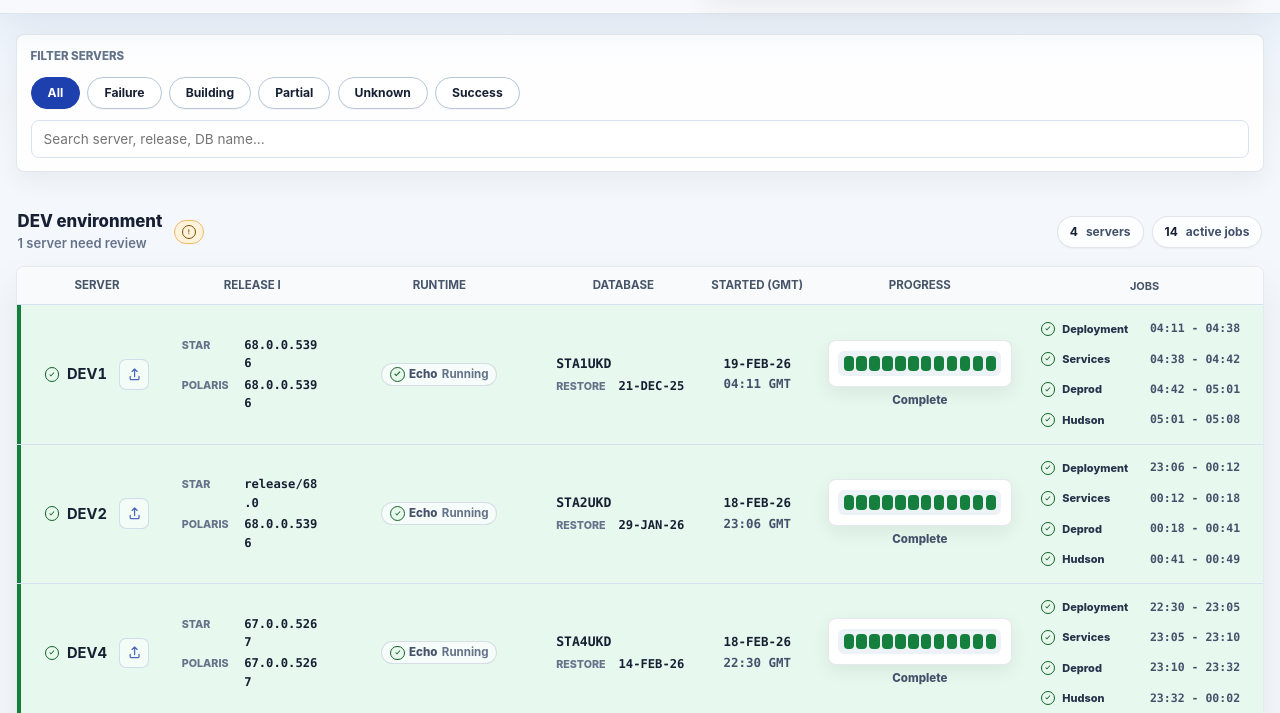
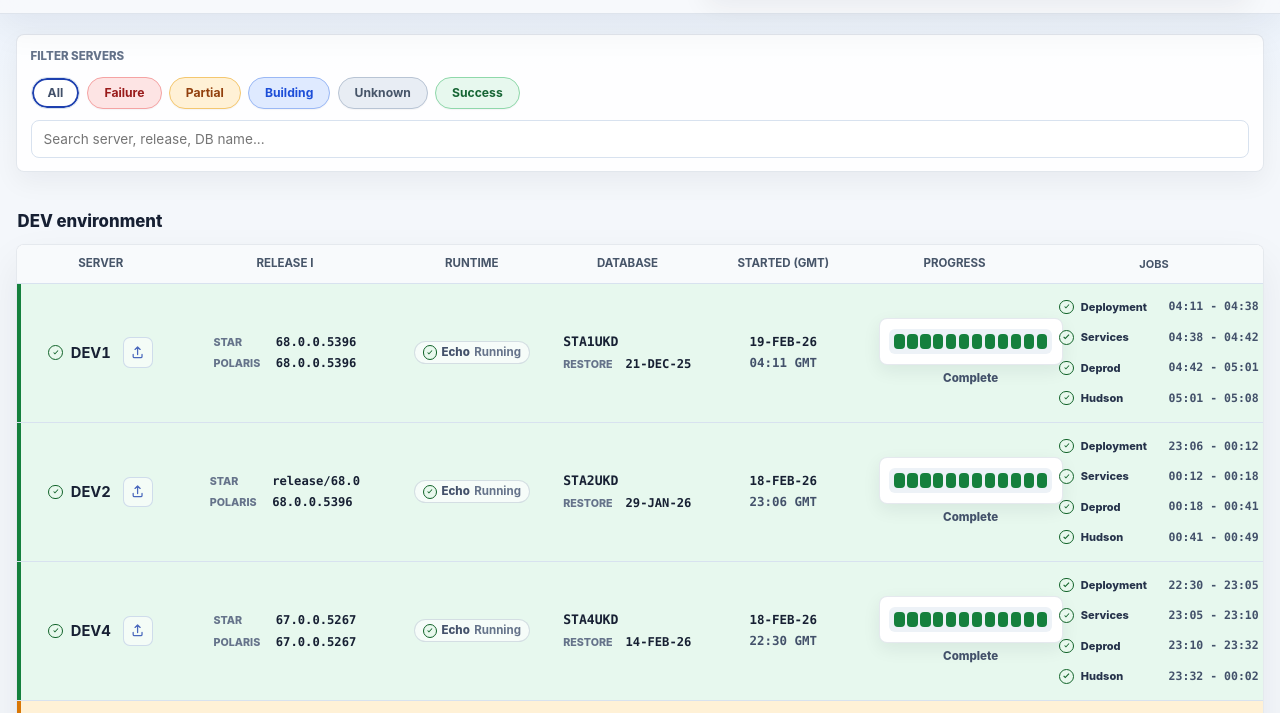
Before and after one commit to Nielk74/ihatefront, a website: page index.html in a window 1280 px wide. Shown: the part 155-868 px from the top of the page. Drawn offline with Linux system fonts and the light colour scheme.

Commit message:
Refine deployment dashboard header filters

```diff
--- a/index.html
+++ b/index.html
@@ -195,16 +195,52 @@
 
         .ops-filter-btn {
             min-height: 2rem;
+            --ih-btn-bg: var(--ops-filter-bg, #ffffff);
+            --ih-btn-border: var(--ops-filter-border, var(--ih-border));
+            --ih-btn-color: var(--ops-filter-color, var(--ih-muted-strong));
+            --ih-btn-hover: var(--ops-filter-hover, var(--ops-filter-bg, #f8fafc));
             border-radius: 999px;
             font-size: 0.76rem;
             font-weight: 750;
         }
 
+        .ops-filter-btn[data-status-filter="success"] {
+            --ops-filter-bg: #e7f8ee;
+            --ops-filter-border: #8fd8aa;
+            --ops-filter-color: #166534;
+            --ops-filter-hover: #d7f2e2;
+        }
+
+        .ops-filter-btn[data-status-filter="partial"] {
+            --ops-filter-bg: #fff1d6;
+            --ops-filter-border: #f4c76f;
+            --ops-filter-color: #92400e;
+            --ops-filter-hover: #ffe8bd;
+        }
+
+        .ops-filter-btn[data-status-filter="building"] {
+            --ops-filter-bg: #dfeaff;
+            --ops-filter-border: #9ab8f5;
+            --ops-filter-color: #1d4ed8;
+            --ops-filter-hover: #d2e1ff;
+        }
+
+        .ops-filter-btn[data-status-filter="failure"] {
+            --ops-filter-bg: #fde4e4;
+            --ops-filter-border: #f5a3a3;
+            --ops-filter-color: #991b1b;
+            --ops-filter-hover: #fbd2d2;
+        }
+
+        .ops-filter-btn[data-status-filter="unknown"] {
+            --ops-filter-bg: #e8edf4;
+            --ops-filter-border: #b8c4d4;
+            --ops-filter-color: #475569;
+            --ops-filter-hover: #dde5ef;
+        }
+
         .ops-filter-btn[aria-pressed="true"] {
-            --ih-btn-bg: var(--ih-primary);
-            --ih-btn-border: var(--ih-primary);
-            --ih-btn-color: #ffffff;
-            --ih-btn-hover: #1d4ed8;
+            box-shadow: inset 0 0 0 2px var(--ops-filter-color, var(--ih-primary));
         }
 
         .ops-search {
@@ -244,13 +280,6 @@
             font-weight: 800;
         }
 
-        .ops-env-subtitle {
-            margin: 0.15rem 0 0;
-            color: var(--ih-muted);
-            font-size: 0.8125rem;
-            font-weight: 600;
-        }
-
         .ops-deploy-summary {
             display: grid;
             gap: 0.35rem;
@@ -266,14 +295,6 @@
             color: var(--ih-text);
         }
 
-        .ih-summary-pill {
-            min-height: 2rem;
-            border-color: rgba(148, 163, 184, 0.28);
-            background: rgba(255, 255, 255, 0.82);
-            color: var(--ih-muted-strong);
-            box-shadow: 0 1px 2px rgba(15, 23, 42, 0.04);
-        }
-
         .ih-table-wrap {
             border-color: rgba(148, 163, 184, 0.24);
             border-radius: 8px;
@@ -281,8 +302,12 @@
         }
 
         .ih-table {
-            min-width: 1080px;
+            min-width: var(--ops-env-table-min-width, 1240px);
             font-size: 0.78rem;
+        }
+
+        .ih-status-table {
+            table-layout: fixed;
         }
 
         .ih-table th {
@@ -440,7 +465,8 @@
             flex-wrap: wrap;
             justify-content: center;
             gap: 0.35rem;
-            min-width: 12rem;
+            min-width: 0;
+            width: 100%;
             max-width: 16rem;
             margin-inline: auto;
         }
@@ -762,8 +788,8 @@
             <div class="ops-header-grid">
                 <div class="ih-dashboard-header__top">
                     <div>
-                        <p class="ih-kicker">CI/CD operations</p>
-                        <h1 class="ih-title">STAR - Deployments status</h1>
+                        <p class="ih-kicker">STAR</p>
+                        <h1 class="ih-title">Deployments status</h1>
                     </div>
                     <div class="ih-dashboard-header__meta">
                         <span>Deployments <strong id="deployment-age"></strong></span>
@@ -865,6 +891,19 @@
         status: 'all',
         query: ''
     };
+    const environmentTableColumns = [
+        { key: 'server', label: 'Server', width: '13%' },
+        {
+            key: 'release',
+            label: 'Release <span class="ih-tooltip" tabindex="0" data-ih-tooltip="Polaris version might differ due to release cut or unchanged STAR sources.">i</span>',
+            width: '17%'
+        },
+        { key: 'runtime', label: 'Runtime', width: '13%' },
+        { key: 'database', label: 'Database', width: '12%' },
+        { key: 'started', label: 'Started (GMT)', width: '13%' },
+        { key: 'progress', label: 'Progress', width: '14.5%' },
+        { key: 'jobs', label: 'Jobs', width: '17.5%' }
+    ];
 
     const environments = [
         {
@@ -1052,8 +1091,8 @@
                     ${[
                         ['all', 'All'],
                         ['failure', 'Failure'],
+                        ['partial', 'Partial'],
                         ['building', 'Building'],
-                        ['partial', 'Partial'],
                         ['unknown', 'Unknown'],
                         ['success', 'Success']
                     ].map(([value, label]) => `
@@ -1076,13 +1115,6 @@
             filters.query = event.target.value;
             renderEnvironments();
         });
-    }
-
-    function statusBadge(text) {
-        const cls = text.toLowerCase();
-        return `<span class="ih-status ih-status--${cls} ih-status--icon-only" data-ih-tooltip="${text}" tabindex="0" aria-label="${text}">
-            <span class="ih-status-icon ih-status-icon--${cls}" aria-hidden="true"></span>
-        </span>`;
     }
 
     function statusIcon(status, label = statusLabel(status)) {
@@ -1310,26 +1342,22 @@
         `).join('');
     }
 
-    function envHeader(env, visibleServers = env.servers) {
-        const status = worstStatus(env.servers.map(server => server.status));
-        const activeJobs = env.servers.flatMap(server => jobsFor(server)).filter(job => job.status !== 'unknown').length;
-        const blocked = env.servers.filter(server => ['failure', 'partial'].includes(server.status)).length;
-        const serverCount = visibleServers.length === env.servers.length
-            ? `<span class="ih-summary-pill"><strong>${env.servers.length}</strong> servers</span>`
-            : `<span class="ih-summary-pill"><strong>${visibleServers.length}</strong> shown</span><span class="ih-summary-pill"><strong>${env.servers.length}</strong> servers</span>`;
+    function envHeader(env) {
         return `<div class="ih-env-header">
-            <div class="ih-env-header__title">
-                <div>
-                    <h2 class="ih-heading">${env.name} environment</h2>
-                    <p class="ops-env-subtitle">${blocked ? `${blocked} server${blocked === 1 ? '' : 's'} need review` : 'All monitored servers are green'}</p>
-                </div>
-                ${statusBadge(statusLabel(status))}
-            </div>
-            <div class="ih-env-header__meta">
-                ${serverCount}
-                <span class="ih-summary-pill"><strong>${activeJobs}</strong> active jobs</span>
-            </div>
+            <h2 class="ih-heading">${env.name} environment</h2>
         </div>`;
+    }
+
+    function environmentTableColgroup() {
+        return `<colgroup>
+            ${environmentTableColumns.map(column => `<col data-column="${column.key}" style="width: ${column.width};">`).join('')}
+        </colgroup>`;
+    }
+
+    function environmentTableHeader() {
+        return `<tr>
+            ${environmentTableColumns.map(column => `<th scope="col">${column.label}</th>`).join('')}
+        </tr>`;
     }
 
     function renderEnvironments() {
@@ -1337,25 +1365,18 @@
             const visibleServers = env.servers.filter(filterMatches);
             if (visibleServers.length === 0) {
                 return `<section class="ih-section">
-                    ${envHeader(env, visibleServers)}
+                    ${envHeader(env)}
                     <div class="ops-empty">No ${env.name} servers match the current filter.</div>
                 </section>`;
             }
             return `<section class="ih-section">
-                ${envHeader(env, visibleServers)}
+                ${envHeader(env)}
                 <div>
                     <div class="ih-table-wrap" tabindex="0" aria-label="${env.name} server deployment table">
                         <table class="ih-table ih-table--dense ih-status-table">
+                            ${environmentTableColgroup()}
                             <thead>
-                                <tr>
-                                    <th>Server</th>
-                                    <th>Release <span class="ih-tooltip" tabindex="0" data-ih-tooltip="Polaris version might differ due to release cut or unchanged STAR sources.">i</span></th>
-                                    <th>Runtime</th>
-                                    <th>Database</th>
-                                    <th>Started (GMT)</th>
-                                    <th>Progress</th>
-                                    <th>Jobs</th>
-                                </tr>
+                                ${environmentTableHeader()}
                             </thead>
                             <tbody>
                                 ${visibleServers.map(server => `
```
